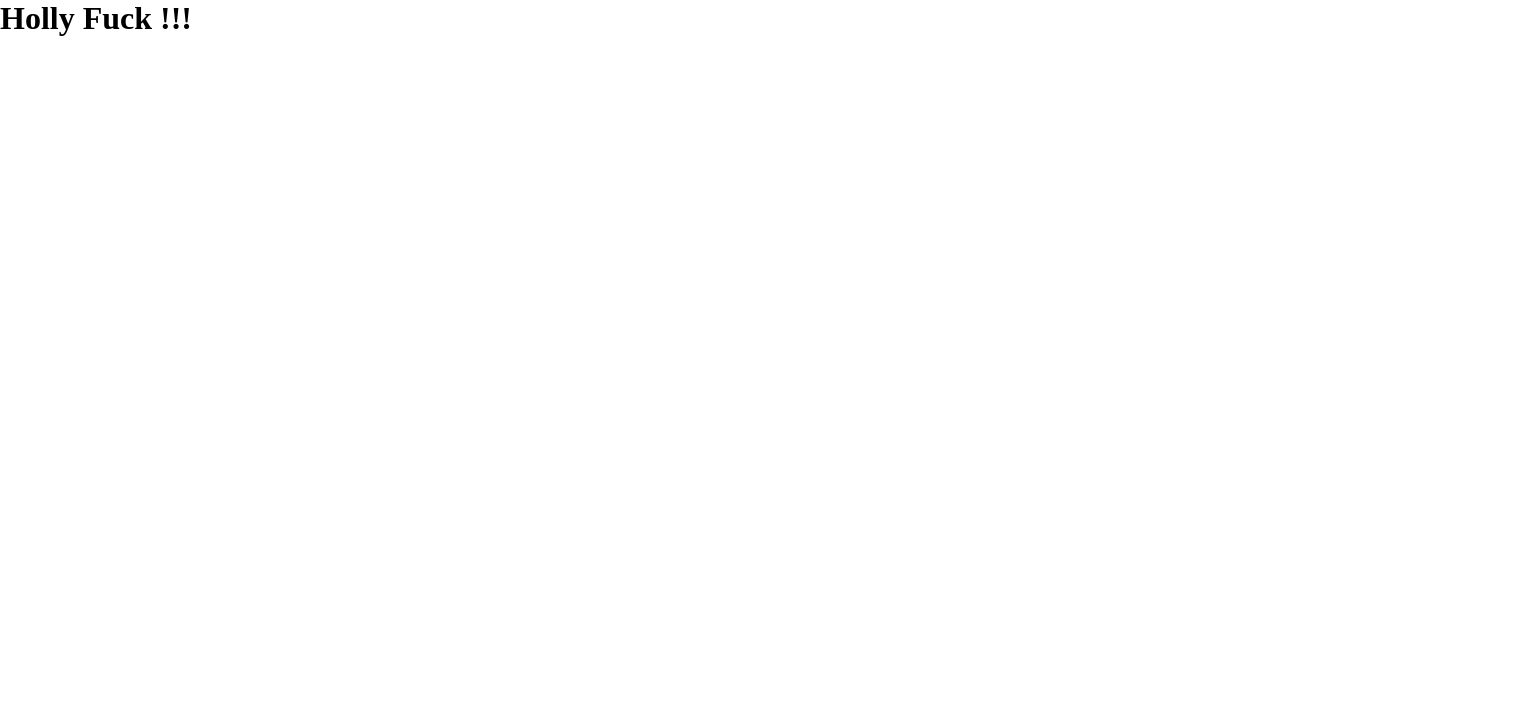
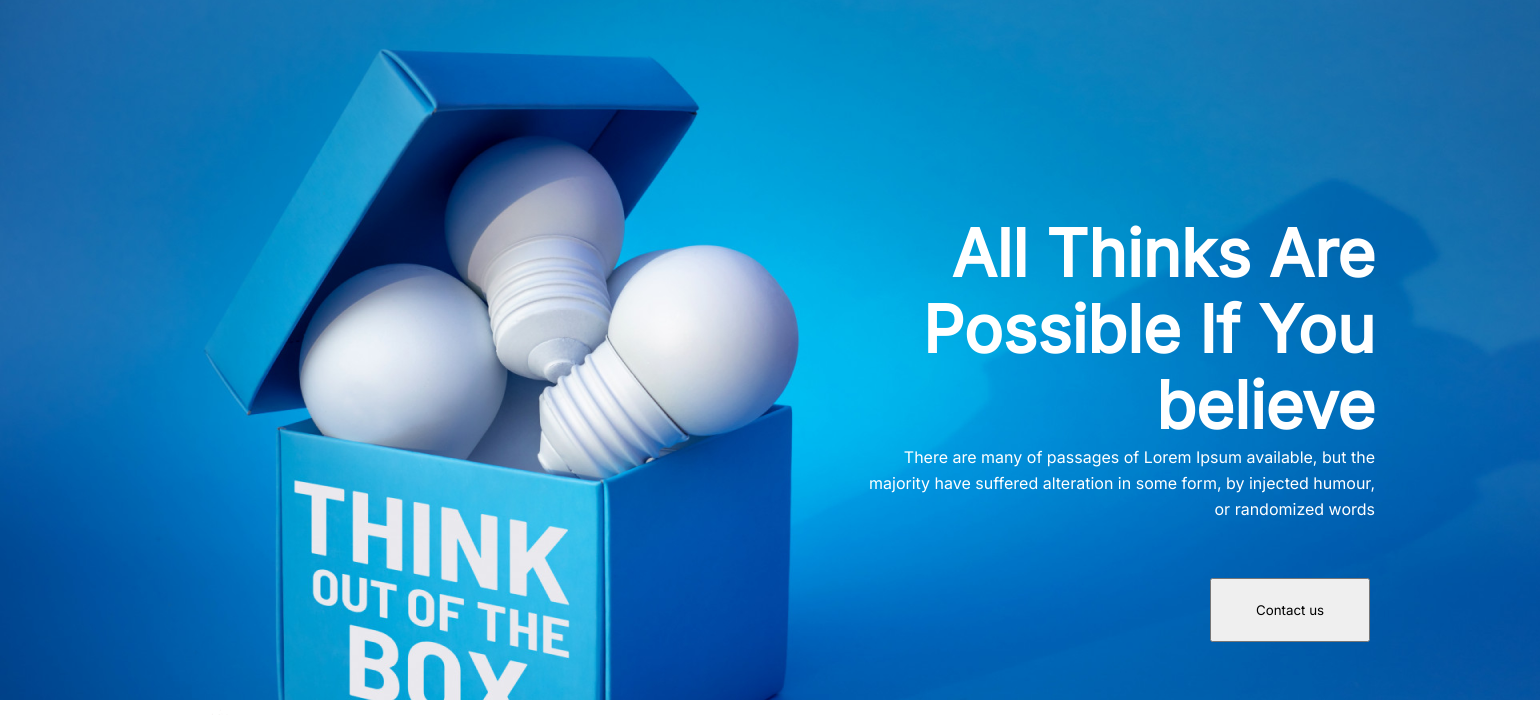
Before and after one commit to musfiqur521/Assignment-1, a plain HTML site: page index.html in a window 1280 px wide. Shown: the top 715 px of the page, 1540 px wide, since content can reach past the window. Drawn offline with Linux system fonts and the light colour scheme.

Commit message:
main section start

```diff
--- a/index.html
+++ b/index.html
@@ -1,13 +1,43 @@
 <!DOCTYPE html>
 <html lang="en">
+
 <head>
     <meta charset="UTF-8">
     <meta http-equiv="X-UA-Compatible" content="IE=edge">
     <meta name="viewport" content="width=device-width, initial-scale=1.0">
     <title>Assignment-1</title>
     <link rel="stylesheet" href="style.css">
+    <link rel="preconnect" href="https://fonts.googleapis.com">
+    <link rel="preconnect" href="https://fonts.gstatic.com" crossorigin>
+    <link
+        href="https://fonts.googleapis.com/css2?family=Inter&family=Mulish:wght@200;300&family=Poppins&family=Work+Sans&display=swap"
+        rel="stylesheet">
+    <script src="https://kit.fontawesome.com/4b2a82e569.js" crossorigin="anonymous"></script>
 </head>
+
 <body>
-    <h1>Holly Fuck !!! </h1>
+
+    <!-- =========Top Banner======== -->
+    <header class="header">
+        <div>
+            <div class="title-description">
+                <h2 class="banner-title">All Thinks Are Possible If You believe</h2>
+                <p class="banner-description">There are many of passages of Lorem Ipsum available, but the majority have
+                    suffered alteration in some form, by injected humour, or randomized words</p>
+            </div>
+            <button class="btn-primary">Contact us</button>
+        </div>
+    </header>
+
+    <!-- ======Main Section===== -->
+
+    <main>
+        <section>
+            <div><img src="images/person.png" alt=""></div>
+            <h2 class="section-title">My failures of previous year</h2>
+        </section>
+    </main>
+
 </body>
+
 </html>
--- a/style.css
+++ b/style.css
@@ -1,4 +1,46 @@
-*{
+* {
     margin: 0;
-    padding: 0;
+
+    font-family: 'Inter', sans-serif;
 }
+
+/* =====Top Banner====  */
+.header {
+    background-image: url(../images/banner/banner3.png);
+    background-repeat: no-repeat;
+    width: 1540px;
+    height: 700px;
+}
+
+.title-description {
+    margin-left: 850px;
+    margin-top: 216px;
+    position: absolute;
+    width: 525px;
+    height: 228;
+
+}
+
+.banner-title {
+    font-weight: 700;
+    font-size: 65px;
+    line-height: 76px;
+    text-align: right;
+    color: #FFFFFF;
+}
+
+.banner-description {
+    font-weight: 400;
+    font-size: 16px;
+    line-height: 26px;
+    text-align: right;
+    color: #FFFFFF;
+}
+
+.btn-primary {
+    position: absolute;
+    width: 160px;
+    height: 64px;
+    margin-left: 1210px;
+    margin-top: 578px;
+}
```
